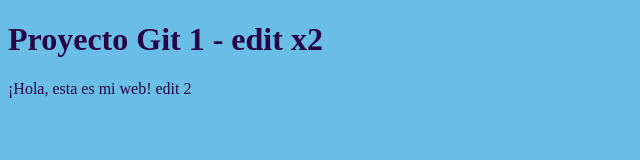
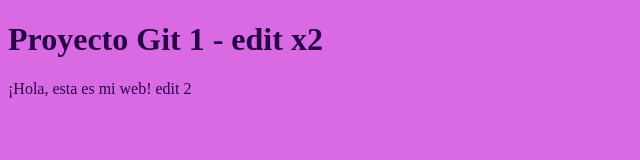
Before and after one commit to HuilenGarcia/Proyecto1github, a plain HTML site: page Index.HTML in a window 1280 px wide. Shown: the whole page, without its empty margins (0-640 px from the left). Drawn offline with Linux system fonts and the light colour scheme.

Commit message:
Cambio de color en CSS

```diff
--- a/CSS/Estilos.css
+++ b/CSS/Estilos.css
@@ -1,5 +1,5 @@
 body{
-    background-color: rgb(106, 189, 228);
+    background-color: rgb(218, 106, 228);
     /*font-weight: bold;*/
     color: rgb(38, 4, 71);
 }
```
